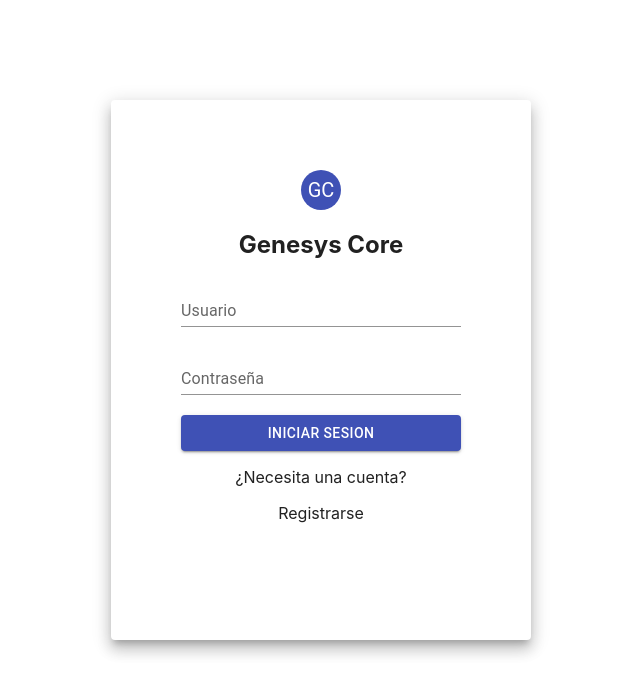
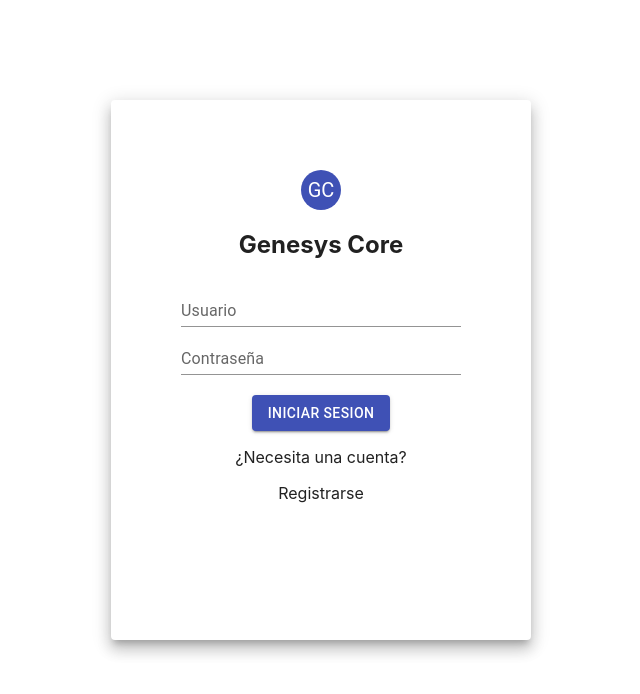
Before and after one commit to jecsdev/genesys-core, a React (Create React App) app: page / in a window 1280 px wide. Shown: the top 694 px of the page, without its empty margins (319-959 px from the left). Built offline with nearby package versions, Linux system fonts and the light colour scheme.

Commit message:
Adding api functions to login

```diff
--- a/src/pages/Login.jsx
+++ b/src/pages/Login.jsx
@@ -3,7 +3,6 @@ import {useNavigate} from "react-router-dom"
 import AuthService from '../auth-services/auth-service';
 
 import {Avatar, Button, FormControl, Grid, Paper, TextField} from '@mui/material'
-import authService from '../auth-services/auth-service';
 //import LockOutlinedIcon from '@mui/icons-material/LockOutlined';
  function Login() {
 
@@ -22,7 +21,6 @@ import authService from '../auth-services/auth-service';
   const [user, setuser] = useState('');
   const [password, setPassword] = useState('');
   const [errMsg, setErrMsg] = useState('');
-  const [success, setSuccess] = useState(false);
 
   useEffect(() => {
     userRef.current.focus();
@@ -35,7 +33,7 @@ import authService from '../auth-services/auth-service';
   const handleLogin = async (e) => {
     e.preventDefault();
     try {
-      await AuthService.login(user, password)
+      await AuthService.logIn(user, password)
       .then(() => {
         navigate("/home");
         window.location.reload();
@@ -59,7 +57,7 @@ import authService from '../auth-services/auth-service';
       "offscreen"} aria-live="assertive">{errMsg}</p>
       <h2>Genesys Core</h2>
           </Grid>
-          <FormControl onSubmit={handleLogin} method="get" fullWidth>
+            <form onSubmit={handleLogin}>
         <TextField
           type="text"
           label='Usuario'
@@ -86,8 +84,10 @@ import authService from '../auth-services/auth-service';
 
           />
          <br/>
+         <br/>
           <Button type='submit' style={{background: '#3f51b5'}} variant='contained'>Iniciar Sesion</Button>
-      </FormControl>
+          </form>
+
       <p>¿Necesita una cuenta?</p>
         <span className="line">
           <p>Registrarse</p>
```
